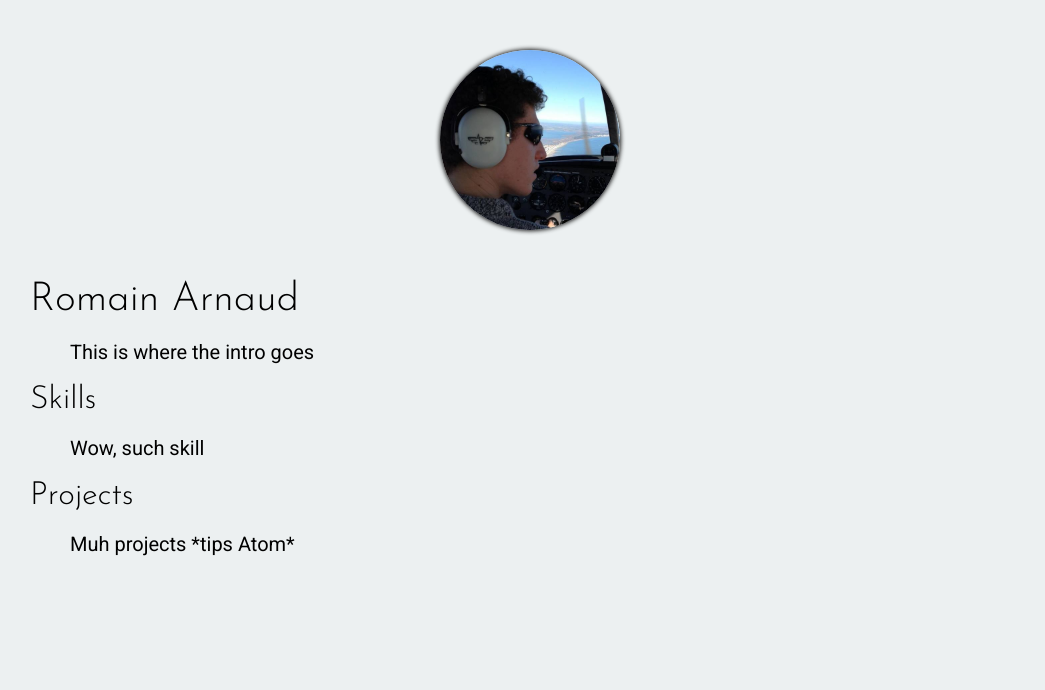
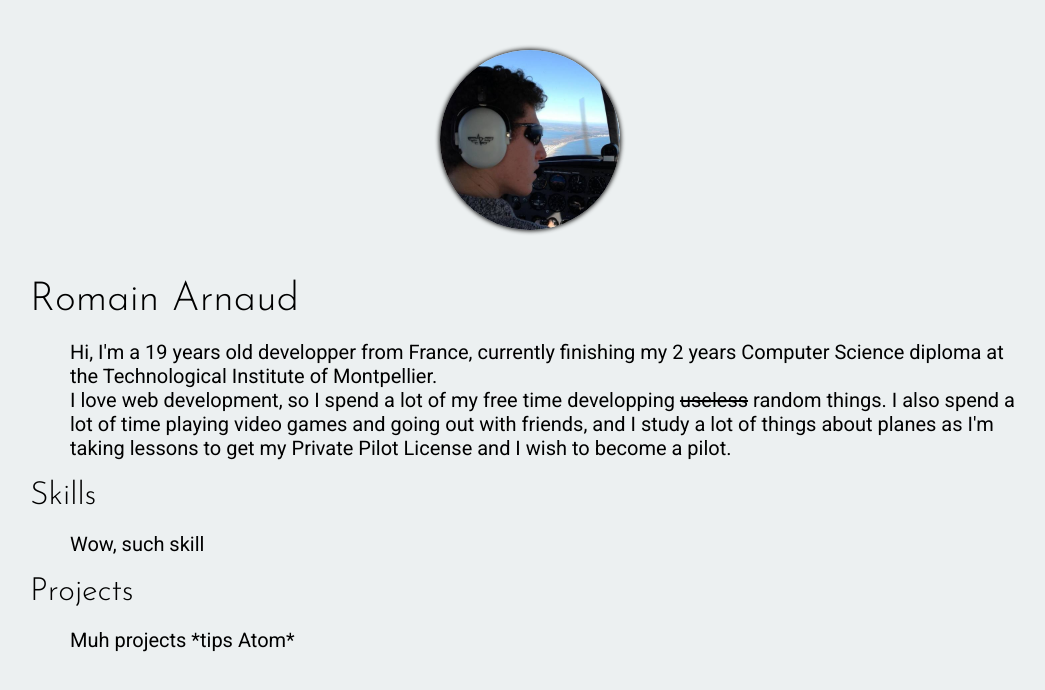
Before and after one commit to Rominou34/rominou34.github.io, a plain HTML site: page index.html in a window 1280 px wide. Shown: the whole page, without its empty margins (110-1155 px from the left). Drawn offline with Linux system fonts and the light colour scheme.

Commit message:
Add introduction

```diff
--- a/index.html
+++ b/index.html
@@ -14,7 +14,16 @@
       </div>
       <!-- INTRO !-->
       <h1>Romain Arnaud</h1>
-      <p>This is where the intro goes</p>
+      <p>
+        Hi, I'm a 19 years old developper from France, currently finishing my
+        2 years Computer Science diploma at the Technological Institute of
+        Montpellier.<br/>
+        I love web development, so I spend a lot of my free time developping
+        <del>useless</del> random things. I also spend a lot of time playing
+        video games and going out with friends, and I study a lot of things
+        about planes as I'm taking lessons to get my Private Pilot License and
+        I wish to become a pilot.
+      </p>
 
       <!-- SKILLS !-->
       <h2>Skills</h2>
```
